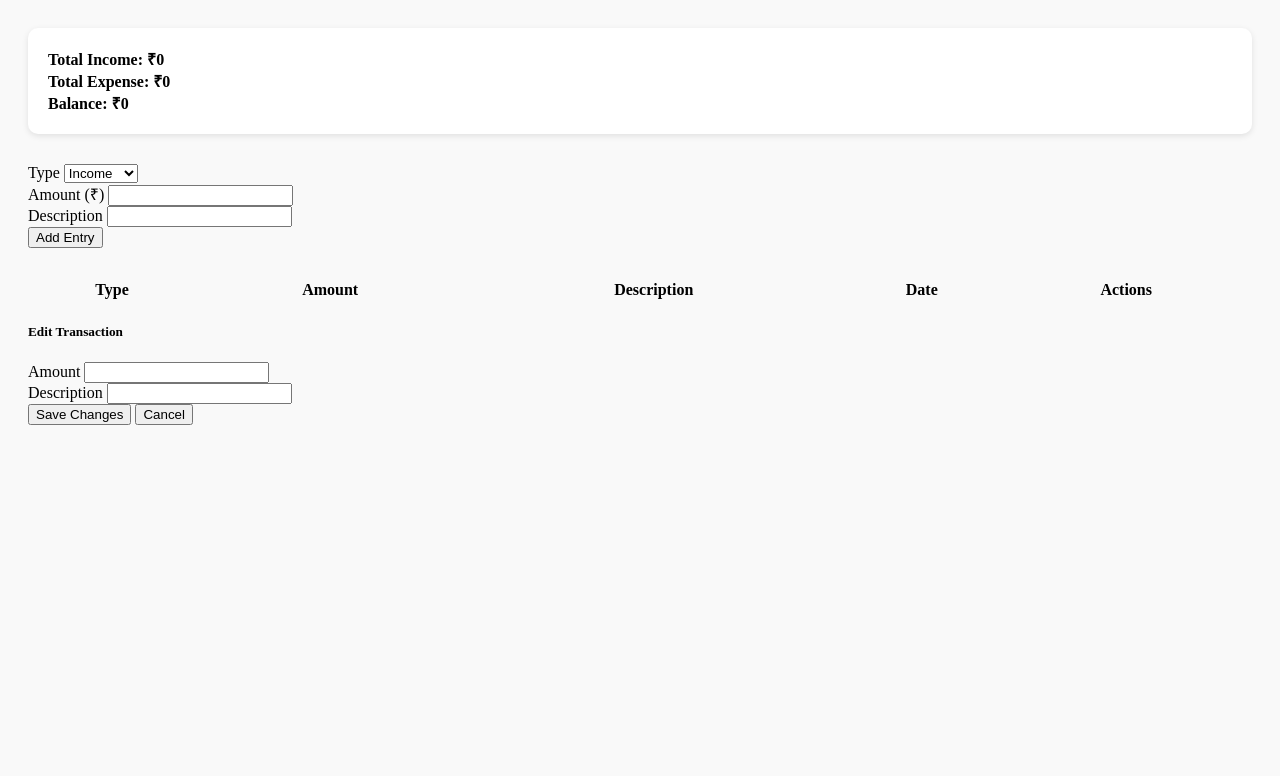
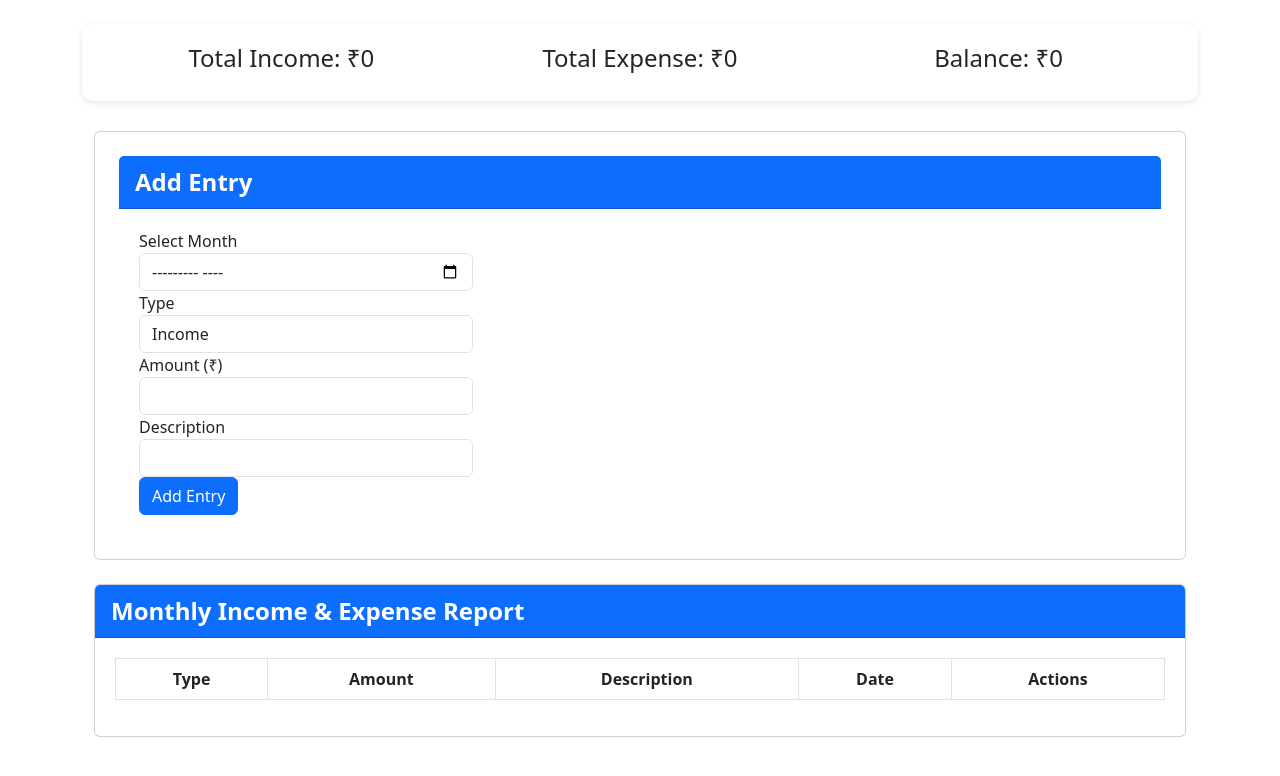
Before and after one commit to pruthvik91/lifeline-gym, a PHP site: page /income_expense.php in a window 1280 px wide. Shown: the top 776 px of the page. Run offline with PHP 8.4, Linux system fonts and the light colour scheme; lists and menus that the app fills with data are empty.

Commit message:
expense income module changes

```diff
--- a/income_expense.php
+++ b/income_expense.php
@@ -5,13 +5,20 @@
     <meta charset="UTF-8">
     <meta http-equiv="X-UA-Compatible" content="IE=edge">
     <meta name="viewport" content="width=device-width, initial-scale=1.0">
-    <title>Gym Income & Expense Manager</title>
-    <script src="https://cdn.jsdelivr.net/npm/bootstrap@5.3.0/dist/js/bootstrap.bundle.min.js"></script>
+    <title>Income & Expense Manager</title>
+    <link href="https://cdn.jsdelivr.net/npm/bootstrap@5.3.0/dist/css/bootstrap.min.css" rel="stylesheet">
+    <script src="https://code.jquery.com/jquery-3.6.0.min.js"></script>
+    <!-- <script src="https://cdn.jsdelivr.net/npm/bootstrap@5.3.0/dist/js/bootstrap.bundle.min.js"></script>
+    <script src="https://cdn.datatables.net/1.13.4/js/jquery.dataTables.min.js"></script> -->
 
     <style>
-        .expense-body {
+        .card-body {
             padding: 20px;
-            background-color: #f9f9f9;
+        }
+
+        .card-header {
+            font-size: 1.5rem;
+            font-weight: bold;
         }
 
         .summary-box {
@@ -22,20 +29,48 @@
             margin-bottom: 30px;
         }
 
-        .summary-box h4 {
-            margin: 0;
+        .group-card {
+            margin-bottom: 15px;
+            cursor: pointer;
         }
 
-        .form-section {
-            margin-bottom: 30px;
+        .record-details {
+            display: none;
+            margin-top: 15px;
+            padding: 10px;
+            border: 1px solid #ddd;
+            border-radius: 5px;
+            background-color: #f9f9f9;
+        }
+
+        .group-summary {
+            font-size: 1.2rem;
+            font-weight: bold;
+        }
+
+        .group-records {
+            margin-top: 15px;
+        }
+
+        .record-item {
+            padding: 10px;
+            border-bottom: 1px solid #ddd;
+        }
+
+        .record-item:last-child {
+            border-bottom: none;
+        }
+
+        .table th,
+        .table td {
+            text-align: center;
         }
     </style>
 </head>
 
-<body class="expense-body">
+<body class="container p-4">
 
-
-    <div class="container">
+    <!-- Summary Box -->
     <div class="summary-box row text-center">
         <div class="col-md-4">
             <h4>Total Income: ₹<span id="totalIncome">0</span></h4>
@@ -48,30 +83,51 @@
         </div>
     </div>
 
-        <div class="form-section card p-4">
+    <!-- Entry Form -->
+    <div class="card p-4 mb-4">
+        <div class="card-header bg-primary text-white">
+            Add Entry
+        </div>
+        <div class="card-body">
             <form id="entryForm">
                 <div class="form-row">
                     <div class="form-group col-md-4">
-                        <label>Type</label>
+                        <label for="monthSelect">Select Month</label>
+                        <input type="month" id="monthSelect" class="form-control" required>
+                    </div>
+                    <div class="form-group col-md-4">
+                        <label for="type">Type</label>
                         <select class="form-control" id="type" required>
                             <option value="income">Income</option>
                             <option value="expense">Expense</option>
                         </select>
                     </div>
                     <div class="form-group col-md-4">
-                        <label>Amount (₹)</label>
+                        <label for="amount">Amount (₹)</label>
                         <input type="number" class="form-control" id="amount" required>
                     </div>
                     <div class="form-group col-md-4">
-                        <label>Description</label>
+                        <label for="description">Description</label>
                         <input type="text" class="form-control" id="description" required>
                     </div>
                 </div>
                 <button type="submit" class="btn btn-primary">Add Entry</button>
             </form>
         </div>
+    </div>
 
-        <table id="recordsTable" class="display" style="width:100%">
+    <!-- Group Summary Cards -->
+    <div id="groupSummaryCards">
+        <!-- Group Cards will be added here dynamically -->
+    </div>
+
+    <!-- Transaction Table -->
+    <div class="card mt-4">
+        <div class="card-header bg-primary text-white">
+            Monthly Income & Expense Report
+        </div>
+        <div class="card-body">
+            <table id="recordsTable" class="table table-striped table-bordered">
                 <thead>
                     <tr>
                         <th>Type</th>
@@ -84,10 +140,7 @@
                 <tbody></tbody>
             </table>
         </div>
-
-    <!-- <script src="https://code.jquery.com/jquery-3.6.0.min.js"></script> -->
-    <script src="https://cdn.datatables.net/1.13.4/js/jquery.dataTables.min.js"></script>
-    <script src="https://cdn.jsdelivr.net/npm/bootstrap@4.4.1/dist/js/bootstrap.bundle.min.js"></script>
+    </div>
 
     <script>
         let table;
@@ -95,14 +148,22 @@
 
         $(document).ready(function() {
             table = $('#recordsTable').DataTable();
-            fetchData();
-            const editModal = new bootstrap.Modal(document.getElementById('editModal'));
+            const today = new Date();
+            const currentMonth = today.toISOString().slice(0, 7); // "YYYY-MM"
+            $('#monthSelect').val(currentMonth);
+            fetchData(); // Load data for current month on page load
 
             $('#entryForm').on('submit', function(e) {
                 e.preventDefault();
                 const type = $('#type').val();
                 const amount = $('#amount').val();
                 const description = $('#description').val();
+                const selectedMonth = $('#monthSelect').val();
+                if (!selectedMonth) return;
+
+                const [year, month] = selectedMonth.split('-');
+                const start = `${year}-${month}-01`;
+                const end = new Date(year, month, 0).toISOString().split('T')[0]; // last day of month
 
                 $.ajax({
                     url: 'ajaxcall.php',
@@ -111,7 +172,9 @@
                         action: 'add',
                         type,
                         amount,
-                        description
+                        description,
+                        start,
+                        end
                     },
                     success: function(res) {
                         res = JSON.parse(res);
@@ -124,74 +187,23 @@
                     }
                 });
             });
+        });
 
-            $('#recordsTable tbody').on('click', '.delete-btn', function() {
-                const id = $(this).data('id');
+        function fetchData() {
+            const selectedMonth = $('#monthSelect').val(); // Get the selected month
+            if (!selectedMonth) return;
+
+            const [year, month] = selectedMonth.split('-');
+            const start = `${year}-${month}-01`;
+            const end = new Date(year, month, 0).toISOString().split('T')[0]; // last day of month
 
             $.ajax({
                 url: 'ajaxcall.php',
                 type: 'POST',
                 data: {
-                        action: 'delete',
-                        id
-                    },
-                    success: function(res) {
-                        res = JSON.parse(res);
-                        if (res.status === 'OK') {
-                            fetchData();
-                        } else {
-                            alert("Error deleting transaction");
-                        }
-                    }
-                });
-            });
-
-            $('#recordsTable tbody').on('click', '.edit-btn', function() {
-                const id = $(this).data('id');
-                const entry = data.find(x => x.id == id);
-
-                $('#editId').val(entry.id);
-                $('#editAmount').val(entry.amount);
-                $('#editDescription').val(entry.description);
-                editModal.show();
-            });
-
-            $('#editForm').on('submit', function(e) {
-                e.preventDefault();
-
-                const id = $('#editId').val();
-                const amount = $('#editAmount').val();
-                const description = $('#editDescription').val();
-
-                $.ajax({
-                    url: 'ajaxcall.php',
-                    type: 'POST',
-                    data: {
-                        action: 'update',
-                        id,
-                        amount,
-                        description
-                    },
-                    success: function(res) {
-                        res = JSON.parse(res);
-                        if (res.status === 'OK') {
-                            editModal.hide();
-                            fetchData();
-                        } else {
-                            alert("Error updating transaction");
-                        }
-                    }
-                });
-            });
-        });
-
-
-        function fetchData() {
-            $.ajax({
-                url: 'ajaxcall.php',
-                type: 'POST',
-                data: {
-                    action: 'get'
+                    action: 'get',
+                    start,
+                    end
                 },
                 success: function(res) {
                     res = JSON.parse(res);
@@ -206,16 +218,58 @@
                     let income = 0,
                         expense = 0;
 
+                    // Group by description
+                    const groups = {};
+                    data.forEach(entry => {
+                        const key = entry.description.trim().toLowerCase();
+                        if (!groups[key]) groups[key] = [];
+                        groups[key].push(entry);
+                    });
+
+                    // Generate group summary cards
+                    const $groupSummaryCards = $('#groupSummaryCards').empty();
+                    Object.entries(groups).forEach(([desc, entries], idx) => {
+                        let groupTotal = 0;
+                        entries.forEach(entry => groupTotal += parseFloat(entry.amount));
+
+                        const groupCard = `
+                            <div class="card group-card" data-group-id="${idx}">
+                                <div class="card-header">
+                                <span class="group-summary">${desc} (₹${groupTotal.toLocaleString()})</span>
+                                </div>
+                                <div class="card-body">
+                                <button class="btn btn-link show-records-btn" data-bs-toggle="collapse" data-bs-target="#group${idx}Records">
+                                    View Records
+                                </button>
+                                <div id="group${idx}Records" class="collapse record-details">
+                                    <div class="group-records">
+                                    ${entries.map(entry => `
+                                        <div class="record-item">
+                                        <strong>${entry.type.charAt(0).toUpperCase() + entry.type.slice(1)}:</strong>
+                                        ₹${parseFloat(entry.amount).toLocaleString()} - ${new Date(entry.created_at).toLocaleDateString()}
+                                        <br> Description: ${entry.description}
+                                        </div>
+                                    `).join('')}
+                                    </div>
+                                </div>
+                                </div>
+                            </div>
+                            `;
+
+                        $groupSummaryCards.append(groupCard);
+                    });
+
+                    // Add data to the table
                     data.forEach(entry => {
                         const amt = parseFloat(entry.amount);
                         if (entry.type === 'income') income += amt;
                         else expense += amt;
 
                         table.row.add([
-                            entry.type,
-                            `₹${amt}`,
+                            entry.type.charAt(0).toUpperCase() + entry.type.slice(1),
+                            `₹${amt.toLocaleString()}`,
                             entry.description,
-                            entry.created_at,
+                            new Date(entry.created_at).toLocaleDateString(),
                             `
                                 <button class="btn btn-warning btn-sm edit-btn" data-id="${entry.id}">Edit</button>
                                 <button class="btn btn-danger btn-sm delete-btn" data-id="${entry.id}">Delete</button>
@@ -223,40 +277,15 @@
                         ]).draw();
                     });
 
-                    $('#totalIncome').text(income);
-                    $('#totalExpense').text(expense);
-                    $('#balance').text(income - expense);
+                    // Update totals
+                    $('#totalIncome').text(income.toLocaleString());
+                    $('#totalExpense').text(expense.toLocaleString());
+                    $('#balance').text((income - expense).toLocaleString());
                 }
             });
         }
     </script>
 
-    <!-- Edit Modal -->
-    <div class="modal fade" id="editModal" tabindex="-1" aria-labelledby="editModalLabel" aria-hidden="true">
-        <div class="modal-dialog">
-            <form id="editForm" class="modal-content">
-                <div class="modal-header">
-                    <h5 class="modal-title" id="editModalLabel">Edit Transaction</h5>
-
-                </div>
-                <div class="modal-body">
-                    <input type="hidden" id="editId">
-                    <div class="mb-3">
-                        <label for="editAmount" class="form-label">Amount</label>
-                        <input type="number" class="form-control" id="editAmount" required>
-                    </div>
-                    <div class="mb-3">
-                        <label for="editDescription" class="form-label">Description</label>
-                        <input type="text" class="form-control" id="editDescription" required>
-                    </div>
-                </div>
-                <div class="modal-footer">
-                    <button type="submit" class="btn btn-primary">Save Changes</button>
-                    <button type="button" class="btn btn-secondary" data-dismiss="modal">Cancel</button>
-                </div>
-            </form>
-        </div>
-    </div>
 </body>
 
 </html>
```
Also changed, not shown: ajaxcall.php (+50 -33 lines). Lines whose indentation alone changed are shown as unchanged.
